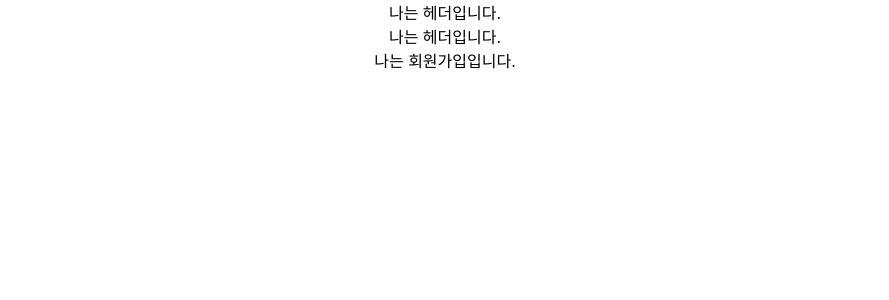
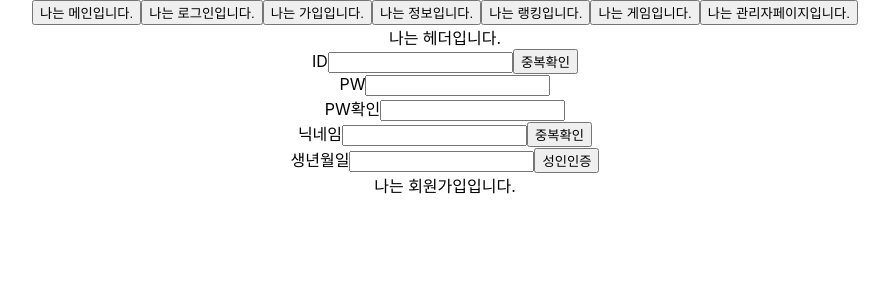
Before and after one commit to Yoepee/1336, a React (Create React App) app: page /signup in a window 1280 px wide. Shown: the top 300 px of the page, without its empty margins (195-1084 px from the left). Built offline with nearby package versions, Linux system fonts and the light colour scheme.

Commit message:
화면보기 편하게 이동하는 버튼 구성

```diff
--- a/src/components/form/formLogin/FormLogin.jsx
+++ b/src/components/form/formLogin/FormLogin.jsx
@@ -0,0 +1,15 @@
+const FormLogin = () => {
+    return (
+        <div>
+            <div>
+                <label>ID</label>
+                <input></input>
+            </div>
+            <div>
+                <label>PW</label>
+                <input></input>
+            </div>
+        </div>
+    )
+}
+export default FormLogin;
--- a/src/components/form/formSignup/FormSignup.jsx
+++ b/src/components/form/formSignup/FormSignup.jsx
@@ -1,5 +1,30 @@
-const Header = ()=>{
+const FormSignup = () => {
     return (
-        <div> 나는 헤더입니다.</div>
+        <div>
+            <div>
+                <label>ID</label>
+                <input></input>
+                <button>중복확인</button>
+            </div>
+            <div>
+                <label>PW</label>
+                <input></input>
+            </div>
+            <div>
+                <label>PW확인</label>
+                <input></input>
+            </div>
+            <div>
+                <label>닉네임</label>
+                <input></input>
+                <button>중복확인</button>
+            </div>
+            <div>
+                <label>생년월일</label>
+                <input></input>
+                <button>성인인증</button>
+            </div>
+        </div>
     )
 }
+export default FormSignup;
--- a/src/pages/Login.jsx
+++ b/src/pages/Login.jsx
@@ -1,9 +1,10 @@
 import Header from "../components/header/Header"
-
+import FormLogin from "../components/form/formLogin/FormLogin"
 const Login = () => {
     return (
         <>
         <Header/>
+        <FormLogin/>
         <div>나는 로그인페이지입니다.</div>
         </>
     )
--- a/src/pages/Signup.jsx
+++ b/src/pages/Signup.jsx
@@ -1,9 +1,10 @@
 import Header from "../components/header/Header"
-
+import FormSignup from "../components/form/formSignup/FormSignup";
 const Signup = () => {
     return (
         <>
         <Header/>
+        <FormSignup/>
         <div>나는 회원가입입니다.</div>
         </>
     )
--- a/src/shared/Router.jsx
+++ b/src/shared/Router.jsx
@@ -13,14 +13,27 @@ const Router = () => {
     let navigate =useNavigate();
     return (
         <>
-        <div onClick={()=>{navigate("/")}}> 나는 헤더입니다. </div>
+        <div>
+        <button onClick={()=>{navigate("/")}}> 나는 메인입니다. </button>
+        <button onClick={()=>{navigate("/login")}}> 나는 로그인입니다. </button>
+        <button onClick={()=>{navigate("/signup")}}> 나는 가입입니다. </button>
+        <button onClick={()=>{navigate("/user/:id")}}> 나는 정보입니다. </button>
+        <button onClick={()=>{navigate("/ranking")}}> 나는 랭킹입니다. </button>
+        <button onClick={()=>{navigate("/game")}}> 나는 게임입니다. </button>
+        <button onClick={()=>{navigate("/admin/:id")}}> 나는 관리자페이지입니다. </button>
+        </div>
         <Routes>
             <Route path ="/" exact element={<Home/>}/>
             <Route path ="/login" exact element={<Login/>}/>
             <Route path ="/signup" exact element={<Signup/>}/>
             <Route path ="/user/:id" exact element={<User/>}/>
             <Route path ="/ranking" exact element={<Ranking/>}/>
-            <Route path ="/game" exact element={<Game/>}/>
+            <Route path ="/game" exact element={<Game/>}>
+                <Route path ="a" exact element={<Game/>}/>
+                <Route path ="b" exact element={<Game/>}/>
+                <Route path ="c" exact element={<Game/>}/>
+                <Route path ="d" exact element={<Game/>}/>
+            </Route>
             <Route path ="/admin/:id" exact element={<Admin/>}/>
             <Route path ="*" element={<div>404 Not Found</div>}/>
         </Routes>
```
